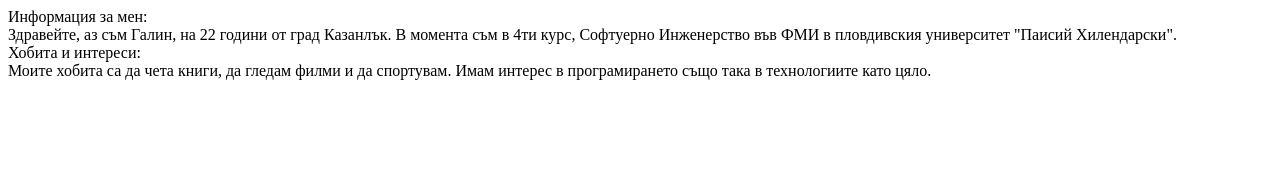
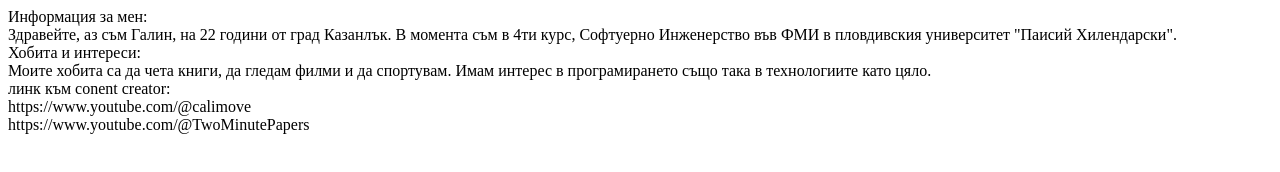
Before and after one commit to Galin-Dermendjiev/stu2001321027, a plain HTML site: page index.html in a window 1280 px wide. Drawn offline with Linux system fonts and the light colour scheme.

Commit message:
Add links to content creators

```diff
--- a/index.html
+++ b/index.html
@@ -12,5 +12,9 @@
 
     <div>Хобита и интереси:</div>
     <div>Моите хобита са да чета книги, да гледам филми и да спортувам. Имам интерес в програмирането също така в технологиите като цяло.</div>
+
+    <div>линк към conent creator:</div>
+    <div>https://www.youtube.com/@calimove</div>
+    <div>https://www.youtube.com/@TwoMinutePapers</div>
   </body>
 </html>
```
